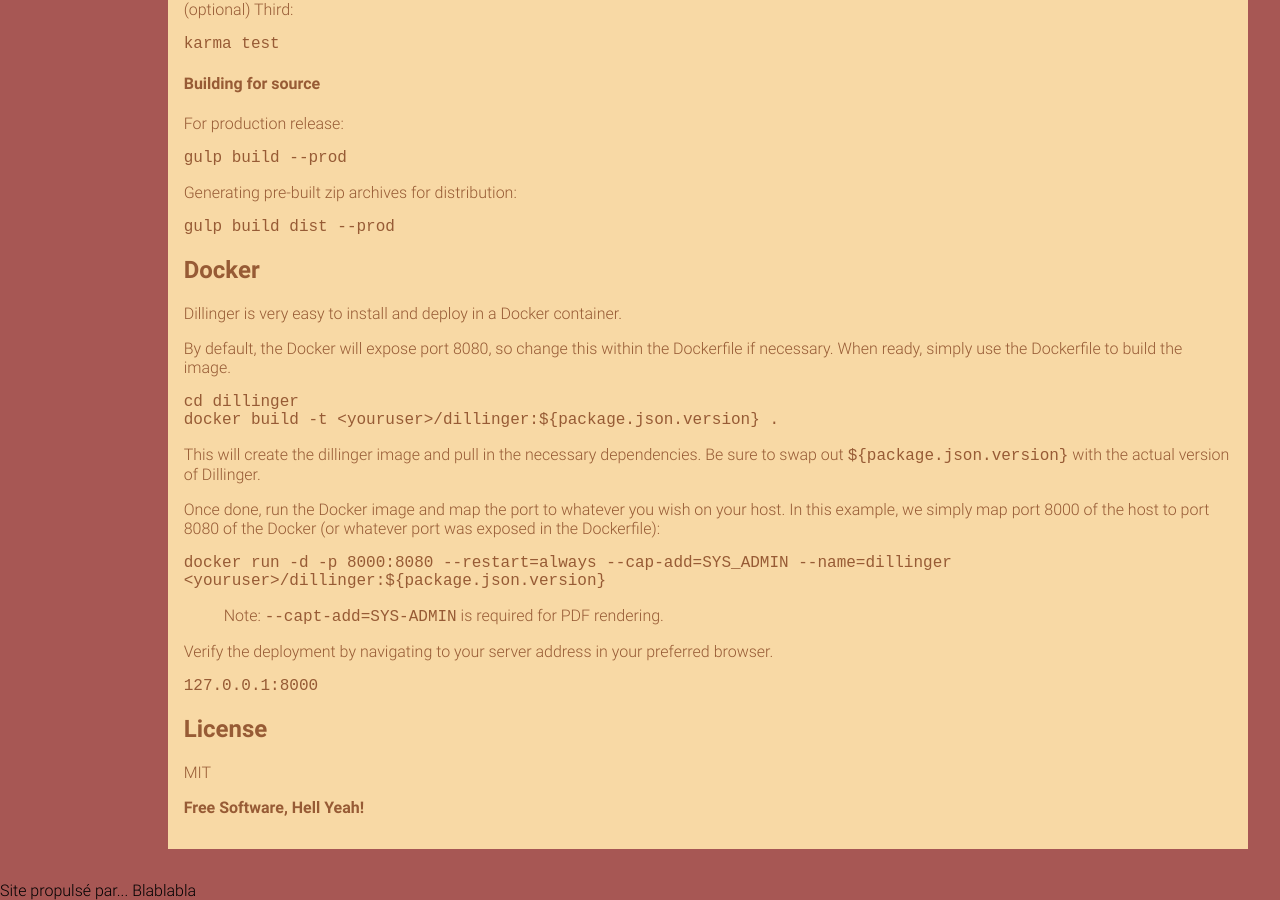
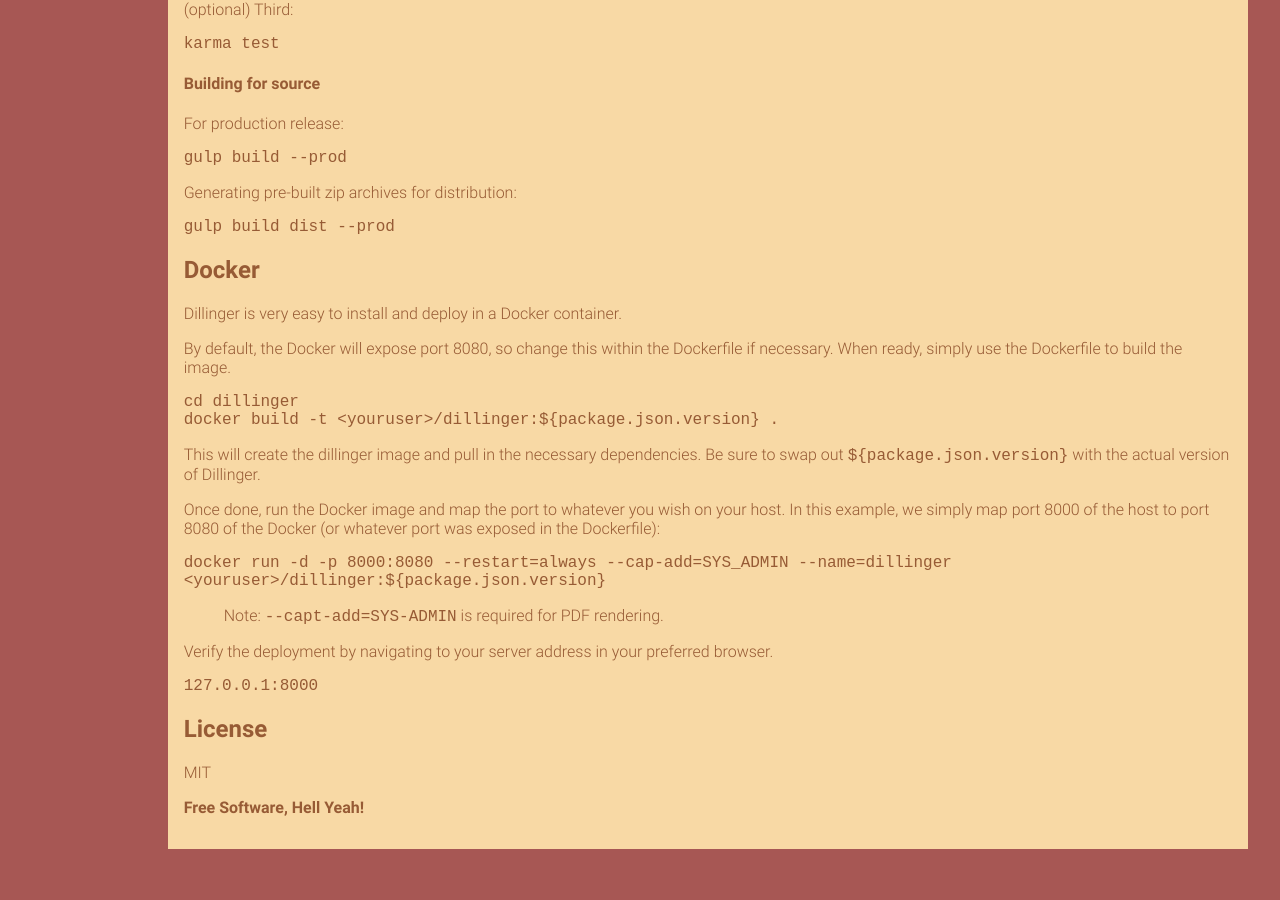
Before and after one commit to vcz-fr/les-tasses-de-cafe, a Jekyll site: the page built from index.md, in a window 1280 px wide and 900 px high, scrolled down 1848 px. Built offline with Jekyll 4.4.1, drawn with Linux system fonts in a browser that asks for light colours.

Commit message:
fix: Footer did not respect the design

```diff
--- a/_includes/footer.html
+++ b/_includes/footer.html
@@ -1,3 +1 @@
-<footer>
-    Site propulsé par... Blablabla
-</footer>
+<footer></footer>
```
